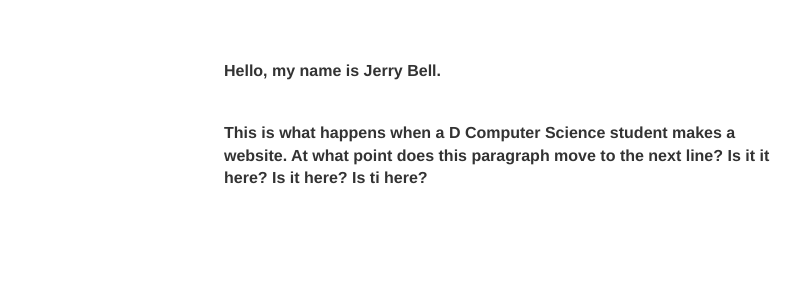
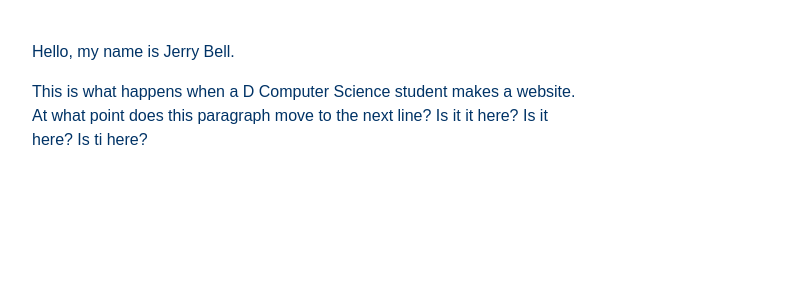
Before and after one commit to jerrybell/jerrybell.github.io, a Jekyll site: the page index.html, which Jekyll copies as it is, in a window 1280 px wide. Shown: the top 300 px of the page, without its empty margins (8-809 px from the left). Built offline with Jekyll 4.4.1, drawn with Linux system fonts in a browser that asks for light colours.

Commit message:
Update main.css

```diff
--- a/css/main.css
+++ b/css/main.css
@@ -1,45 +1,18 @@
 body {
-    margin: 60px auto;
-    width: 70%;
-}
-nav ul, footer ul {
-    font-family:'Helvetica', 'Arial', 'Sans-Serif';
-    padding: 0px;
-    list-style: none;
-    font-weight: bold;
-}
-nav ul li, footer ul li {
-    display: inline;
-    margin-right: 20px;
-}
-a {
-    text-decoration: none;
-    color: #999;
-}
-a:hover {
-    text-decoration: underline;
-}
-h1 {
-    font-size: 3em;
-    font-family:'Helvetica', 'Arial', 'Sans-Serif';
-}
-p {
-    font-family:'Helvetica', 'Arial', 'Sans-Serif';
-    padding: 0px;
-    list-style: none;
-    font-weight: bold;
-    line-height: 1.4em;
-    color: #333;
-    margin: auto;
-    margin:40px 0px 0px 40px;
-    width:550px;
+background-color:#fffff;
+color:#003366;
+font-family:Arial, Helvetica, sans-serif;
+margin: auto;
+margin:40px 0px 0px 40px;
+width:550px;
+line-height:1.5;
+text-align:left;
 }
 
-ul.posts {
-    margin: 20px auto 40px;
-    font-size: 1.5em;
+
+a {
+color:#003366;
+text-decoration:none;
+border-bottom: 2px solid;
+padding-bottom: 0px;
 }
-
-ul.posts li {
-    list-style: none;
-}
```
